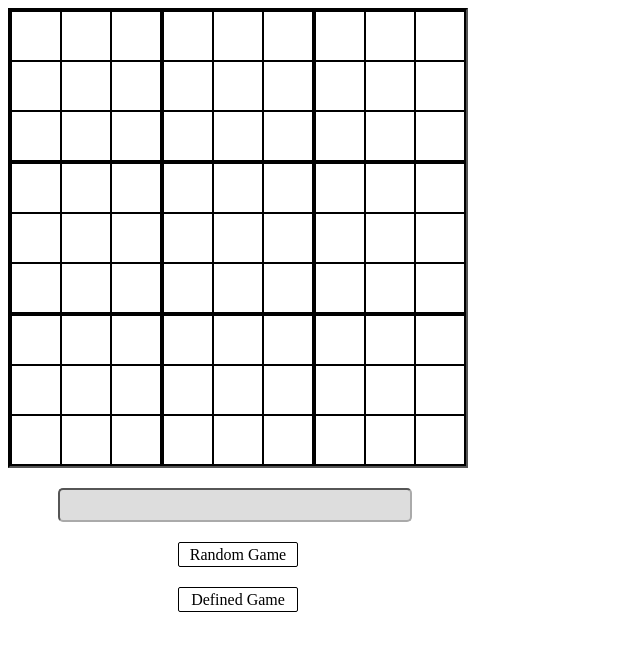
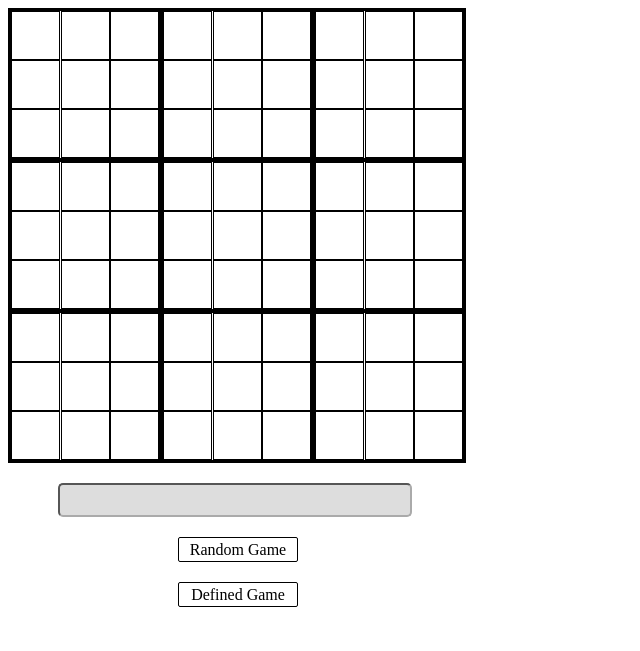
Before and after one commit to jake6192/Sudoko, a PHP site: page / in a window 1280 px wide. Shown: the top 651 px of the page, without its empty margins (0-640 px from the left). Run offline with PHP 8.4, Linux system fonts and the light colour scheme.

Commit message:
Update style.css

```diff
--- a/style.css
+++ b/style.css
@@ -1,22 +1,23 @@
 div#container {
   width: 456px;
-  height: 456px;
-  border: 2px inset #000;
+  height: 453px;
+  border: 1px solid #000;
   display: flex;
   flex-wrap: wrap;
 }
 
 .box {
-  width: 150px;
-  height: 150px;
-  border: 1px solid #000;
+  width: 148px;
+  height: 147px;
+  border: 2px solid #000;
   display: flex;
   flex-wrap: wrap;
+  justify-content: space-between;
 }
 
 .cell {
-  width: 48px;
-  height: 48px;
+  width: 47px;
+  height: 47px;
   border: 1px solid #000;
   text-align: center;
   line-height: 48px;
```
